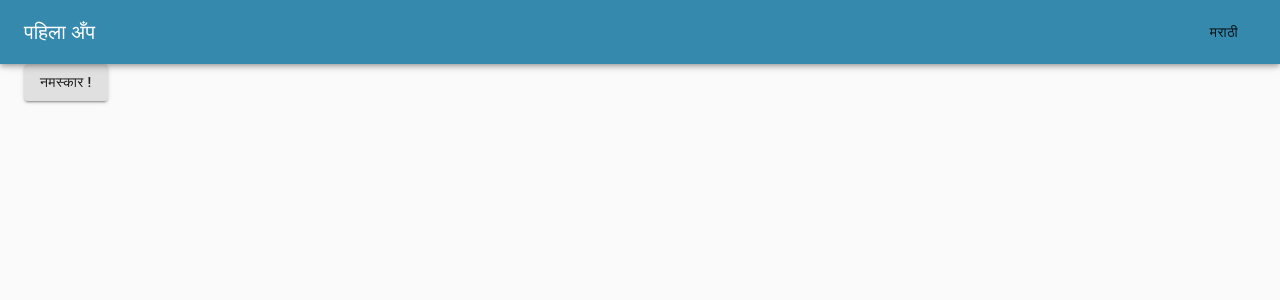
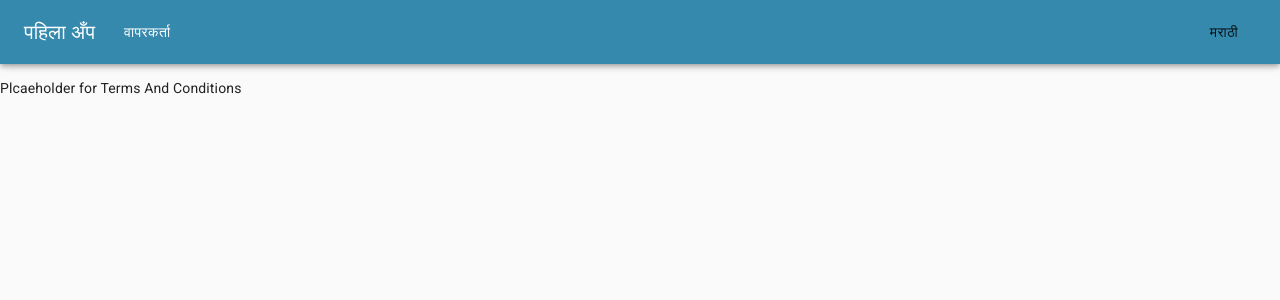
Before and after one commit to meera/starter-ui, a React (Create React App) app: page /terms in a window 1280 px wide. Shown: the top 300 px of the page. Built offline with nearby package versions, Linux system fonts and the light colour scheme.

Commit message:
Added UserList

```diff
--- a/src/components/App.js
+++ b/src/components/App.js
@@ -1,12 +1,6 @@
 import React from 'react';
 import Button from '@material-ui/core/Button';
-import Header from '../layout/header';
-import theme from '../ui/Theme';
-import Container from '@material-ui/core/Container';
-import CssBaseline from '@material-ui/core/CssBaseline';
 
-import {ThemeProvider} from '@material-ui/core/styles/';
-import Toolbar from '@material-ui/core/Toolbar';
 import { useTranslation } from 'react-i18next';
 
 export default function App(props) {
@@ -14,15 +8,7 @@ export default function App(props) {
 
     return (<>
 
-            <ThemeProvider theme={theme}>
-            <CssBaseline />
+    <Button variant="contained"> {t('Hello')}</Button>
 
-            <Header/>
-            <Toolbar />
-            <Container>
-
-             <Button variant="contained"> {t('Hello')}</Button>
-            </Container>
-            </ThemeProvider>
             </>)
 }
--- /dev/null
+++ b/src/components/UserList.js
@@ -0,0 +1,76 @@
+import React, { useState, useEffect} from "react";
+import axios from "axios";
+import {API_ENDPOINT} from "../constants";
+
+import { useTranslation } from 'react-i18next';
+import { makeStyles } from '@material-ui/core/styles';
+import Table from '@material-ui/core/Table';
+import TableBody from '@material-ui/core/TableBody';
+import TableCell from '@material-ui/core/TableCell';
+import TableContainer from '@material-ui/core/TableContainer';
+import TableHead from '@material-ui/core/TableHead';
+import TableRow from '@material-ui/core/TableRow';
+import Paper from '@material-ui/core/Paper';
+import Button from '@material-ui/core/Button';
+
+
+const useStyles = makeStyles({
+    table: {
+        minWidth: 650,
+    },
+});
+export default function UserList(props) {
+    const [loading, setLoading] = useState(true);
+    const [userList, setUserList] = useState([]); // empty object
+
+    const classes = useStyles();
+
+    const { t, i18n } = useTranslation();
+
+    useEffect(() => {
+        const fetchUserList = async () => {
+            const result = await axios(API_ENDPOINT + '/api/user')
+
+            setUserList(result.data);
+            console.log(result.data);
+            setLoading(false);
+
+        }
+        fetchUserList();
+    }, []);
+
+    function handleEdit(i)  {
+
+        alert(`To be implemented ${i}, ${userList[i].givenName}`);
+
+    }
+    return (loading? <div> Loading... </div> :
+    <TableContainer component={Paper}>
+
+        <Table className={classes.table} aria-label="simple table">
+            <TableHead>
+                <TableRow>
+                    <TableCell align="right">Id </TableCell>
+                    <TableCell align="right">Name</TableCell>
+                    <TableCell align="right">Email</TableCell>
+                    <TableCell align="right">Actions</TableCell>
+                </TableRow>
+            </TableHead>
+            <TableBody>
+                {userList.map( (user, i) => (
+                    <TableRow key={user.id}>
+
+                        <TableCell align="right">{user.id}</TableCell>
+                        <TableCell align="right">{user.givenName}</TableCell>
+                        <TableCell align="right">{user.userName}</TableCell>
+                        <TableCell align="right">
+                        <Button variant="contained" color="secondary" onClick={() => handleEdit(i)}> Edit</Button>
+                        </TableCell>
+
+                    </TableRow>
+                ))}
+            </TableBody>
+        </Table>
+
+    </TableContainer>)
+}
--- a/src/i18n.js
+++ b/src/i18n.js
@@ -13,7 +13,8 @@ const resources = {
         translation: {
             "AppName": "पहिला अँप",
             "Hello": "नमस्कार !",
-            "Loading": "लोड करीत आहे.."
+            "Loading": "लोड करीत आहे..",
+            "Users": "वापरकर्ता"
         }
     }
 }
--- a/src/index.js
+++ b/src/index.js
@@ -1,9 +1,17 @@
 import React from 'react';
 import ReactDOM from 'react-dom';
 import App from './components/App';
+import UserList from './components/UserList';
 import HealthCheck from './api/HealthCheck';
 import './i18n';
+import TermsOfService from './pages/TermsOfService';
+import Policy from './pages/Policy';
+import Header from './layout/header';
+import theme from './ui/Theme';
+import CssBaseline from '@material-ui/core/CssBaseline';
 
+import {ThemeProvider} from '@material-ui/core/styles/';
+import Toolbar from '@material-ui/core/Toolbar';
 import {
     BrowserRouter as Router,
     Switch,
@@ -14,16 +22,36 @@ import {
 
 
 ReactDOM.render(
+
+    <ThemeProvider theme={theme}>
+    <CssBaseline />
+
     <Router>
+
+
+    <Header/>
+    <Toolbar />
         <Switch>
             <Route path="/healthcheck">
                 <HealthCheck/>
             </Route>
-            <Route home="/">
+            <Route path="/user/list">
+                <UserList></UserList>
+            </Route>
+            <Route path="/terms">
+                <TermsOfService/>
+            </Route>
+            <Route path="/policy">
+                <Policy/>
+            </Route>
+            <Route path="/">
                 <App/>
             </Route>
         </Switch>
-    </Router>,
+    </Router>
+
+    </ThemeProvider>
+,
 
 
 
--- a/src/layout/header.js
+++ b/src/layout/header.js
@@ -7,16 +7,23 @@ import { makeStyles } from '@material-ui/core/styles';
 import Tabs from '@material-ui/core/Tabs';
 import Tab from '@material-ui/core/Tab';
 import { useTranslation } from 'react-i18next';
+import Button from '@material-ui/core/Button';
+import { Link as RouterLink } from 'react-router-dom';
 
 const useStyles = makeStyles((theme) => ({
 
-    title: {
+    grow: {
       flexGrow: 1,
     },
     tab: {
         minWidth: 10,
         marginRight: 10
+    },
+    users: {
+        marginLeft: 20,
+        color: "white"
     }
+
   }));
 
 
@@ -26,13 +33,15 @@ export default function Header(props) {
 
     return (
         <AppBar>
-            <Toolbar>
-                <Typography variant="h6" className={classes.title}> {t("AppName")}</Typography>
+            <Toolbar className={classes.grow}>
+                <Typography variant="h6" > {t("AppName")}</Typography>
                 {/* <Tabs value={0}>
                     <Tab className={classes.tab} value={0} label="Login"/>
                     <Tab className={classes.tab}  value={1} label="Register"/>
                 </Tabs> */}
-                <LanguageSelector/>
+                <Button className={classes.users} component={RouterLink} to="/user/list"> {t("Users")}</Button>
+                <div className={classes.grow}></div>
+                <LanguageSelector />
             </Toolbar>
         </AppBar>
     )
--- /dev/null
+++ b/src/pages/AboutUs.js
@@ -0,0 +1,6 @@
+import React from 'react';
+
+export default function AboutUs(props) {
+
+    return <p> Place holder for - About US</p>
+}
--- /dev/null
+++ b/src/pages/Policy.js
@@ -0,0 +1,5 @@
+import React from 'react';
+
+export default function Policy() {
+    return <p>Plcaeholder for Policy </p>
+}
--- /dev/null
+++ b/src/pages/TermsOfService.js
@@ -0,0 +1,5 @@
+import React from 'react';
+
+export default function TermsOfService() {
+    return <p>Plcaeholder for Terms And Conditions </p>
+}
```
